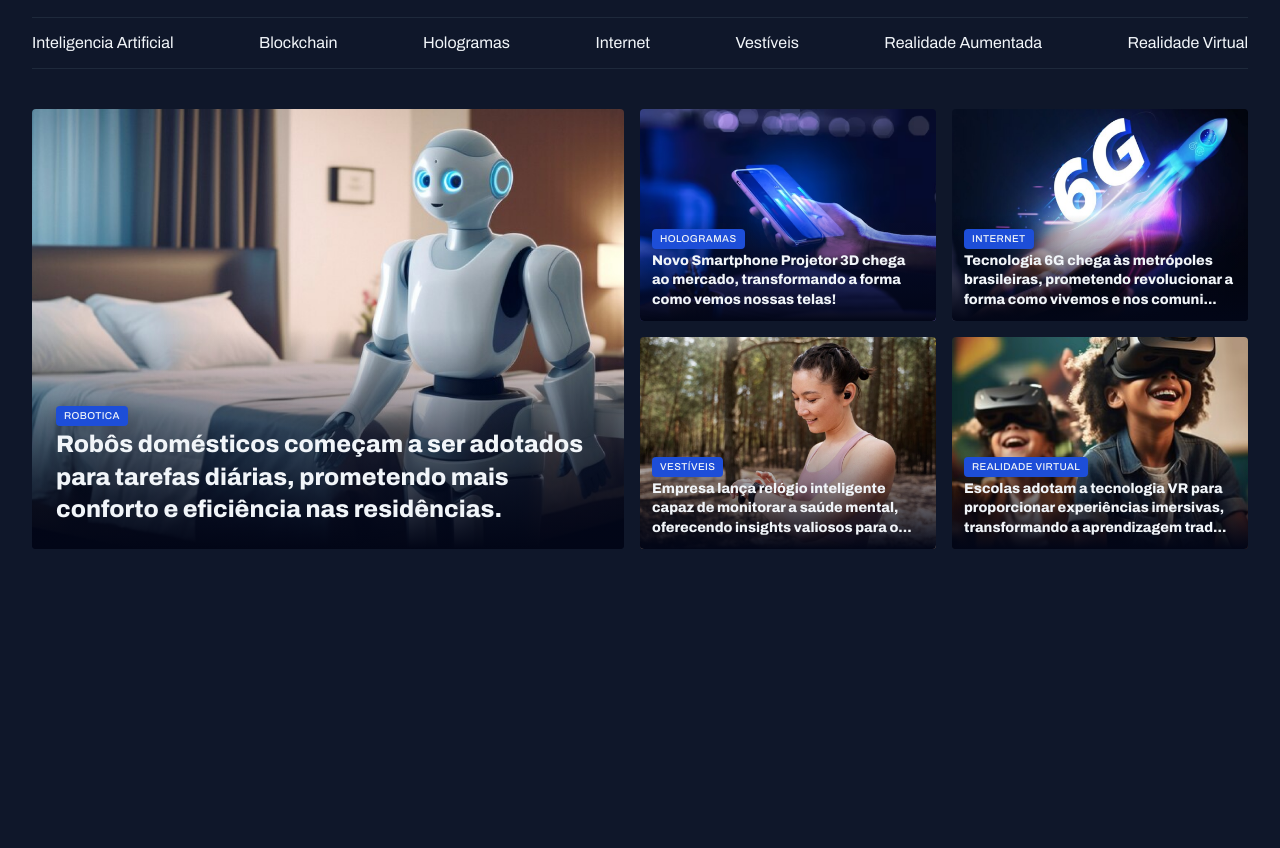
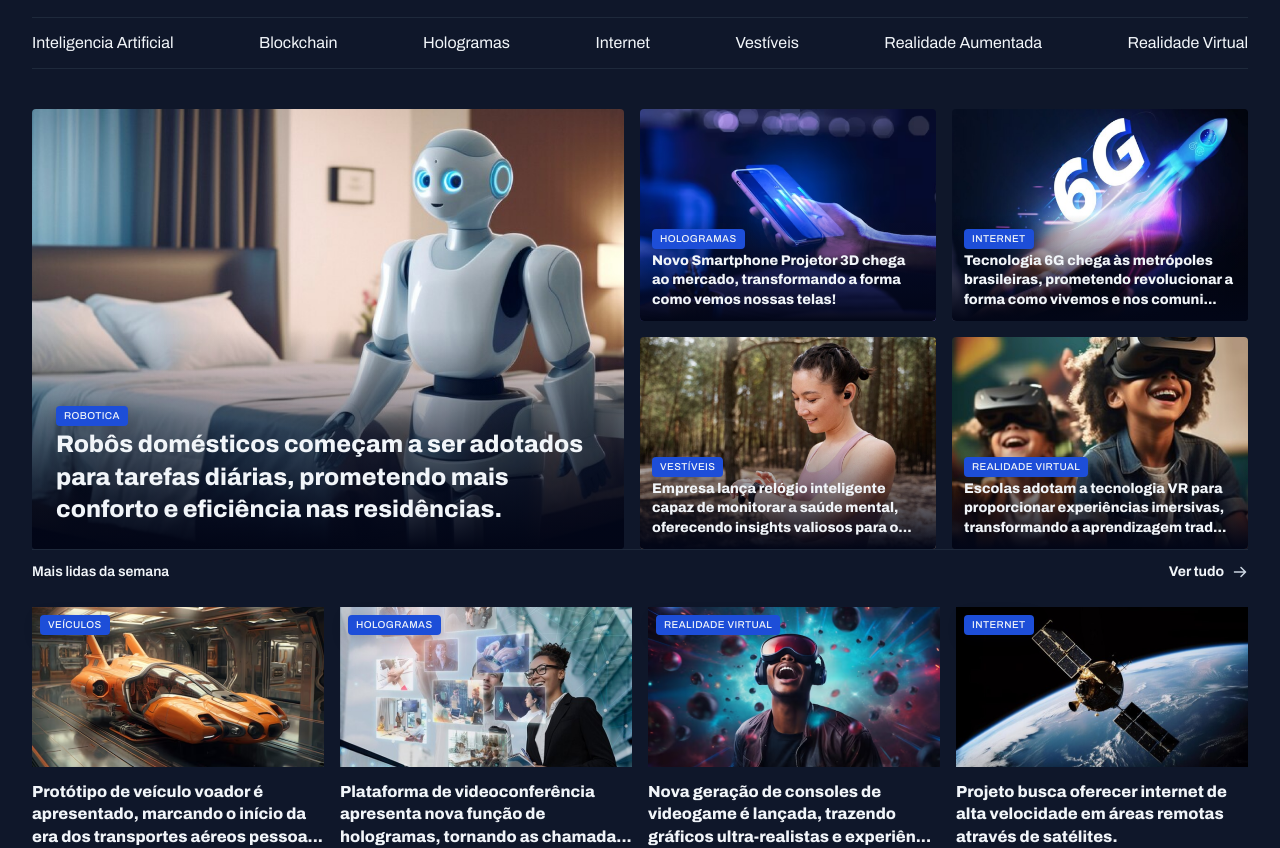
Before and after one commit to MarianaBorges/portal-noticias, a plain HTML site: page index.html in a window 1280 px wide. Shown: the part 55-903 px from the top of the page. Before the commit the page ends 800 px from the top, so only its background shows below. Drawn offline with Linux system fonts and the light colour scheme.

Commit message:
feat: add styles in section weekly

```diff
--- a/index.html
+++ b/index.html
@@ -87,6 +87,45 @@
         </figure>
       </div>
     </section>
+    <section id="weekly">
+      <header class="grid grid-flow-col">
+        <h3>Mais lidas da semana</h3>
+        <a href="#" class="grid grid-flow-col">
+          <strong>Ver tudo</strong>
+          <span></span>
+        </a>
+      </header>
+      <div class="grid gap-16">
+        <figure>
+          <span class="content-tag">Veículos</span>
+          <img src="assets/images/Image 06.png" alt="">
+          <p>
+            Protótipo de veículo voador é apresentado, marcando o início da era dos transportes aéreos pessoa...
+          </p>
+        </figure>
+
+        <figure>
+          <span class="content-tag">Hologramas</span>
+          <img src="assets/images/Image 07.png" alt="">
+          <p>
+            Plataforma de videoconferência apresenta nova função de hologramas, tornando as chamada...</p>
+        </figure>
+
+        <figure>
+          <span class="content-tag">Realidade virtual</span>
+          <img src="assets/images/Image 08.png" alt="">
+          <p>
+            Nova geração de consoles de videogame é lançada, trazendo gráficos ultra-realistas e experiên...</p>
+        </figure>
+
+        <figure>
+          <span class="content-tag">Internet</span>
+          <img src="assets/images/Image 09.png" alt="">
+          <p>
+            Projeto busca oferecer internet de alta velocidade em áreas remotas através de satélites.</p>
+        </figure>
+      </div>
+  </section>
   </main>
 </body>
 </html>
--- a/styles/global.css
+++ b/styles/global.css
@@ -52,6 +52,7 @@ img {
 
 main {
   margin-top: 40px;
+  gap: 80px;
 }
 
 .content-tag {
--- a/styles/sections.css
+++ b/styles/sections.css
@@ -1,3 +1,25 @@
+section header {
+  border-top: 1px solid var(--stroke-color);
+  padding-block: 12px 24px;
+  font: var(--text-span);
+
+  a {
+    justify-self: end;
+    align-items: center;
+    gap: 8px;
+
+    span {
+      background-image: url('../assets/icons/ArrowRight.svg');
+      height: 16px;
+      width: 16px;
+    }
+
+    &:hover span {
+      background-image: url('../assets/icons/ArrowRight-houver.svg');
+    }
+  }
+}
+
 #featured {
   img {
     height: 100%;
@@ -32,3 +54,27 @@
     }
   }
 }
+
+#weekly {
+  &>div {
+    grid-template-columns: repeat(4, 292px);
+  }
+  img{
+    height: 160px;
+  }
+
+  figure {
+    position: relative;
+
+    .content-tag {
+      position: absolute;
+      top: 8px;
+      left: 8px;
+    }
+
+    p {
+      margin-top: 8px;
+      font-weight: 800;
+    }
+  }
+}
```
